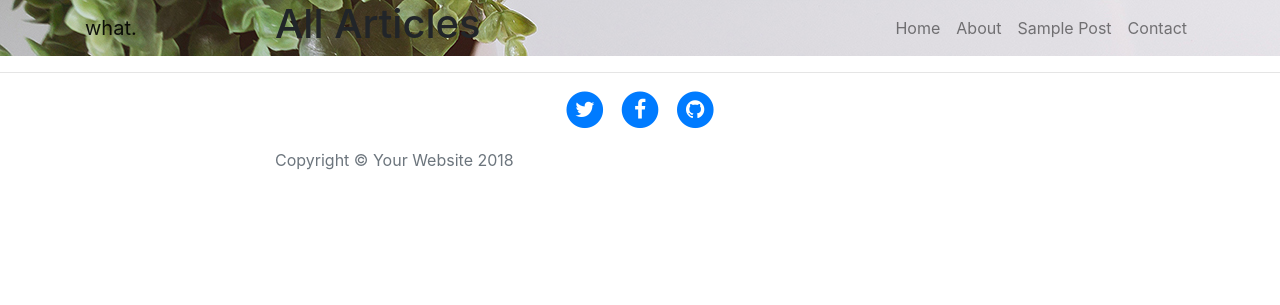
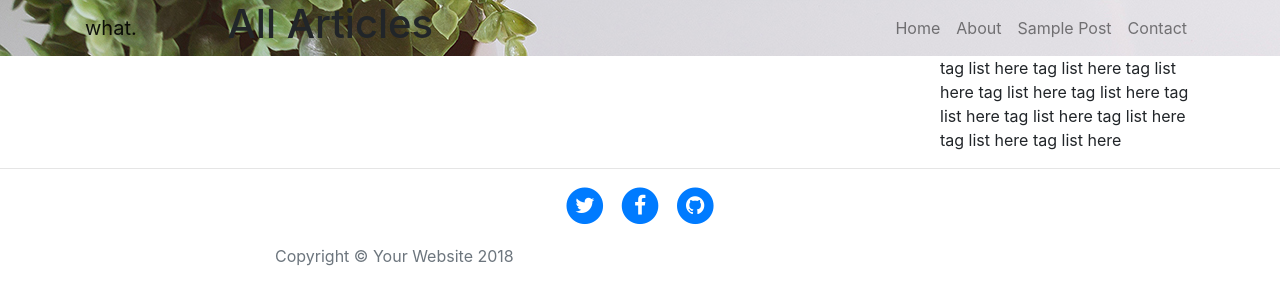
Before and after one commit to koztay/what-digitial-pure-django, a Django app: template templates/articles/article_list.html in a window 1280 px wide. Shown: the top 305 px of the page. Run offline with Django 3.2, Linux system fonts and the light colour scheme; the template is opened without the code that fills it, so the values that code supplies are empty; some libraries are stand-ins or nearby versions.

Commit message:
article list view added

```diff
--- a/templates/articles/article_list.html
+++ b/templates/articles/article_list.html
@@ -4,7 +4,7 @@
 <header class="masthead" style="background-image: url('{% static "img/home-bg.jpg" %}')">
     <div class="container">
         <div class="row">
-            <div class="col-lg-8 col-md-10 mx-auto">
+            <div class="col-lg-9 mx-auto">
                 <div class="post-heading">
                     <h1>{% trans "All Articles" %}</h1>
                 </div>
@@ -13,3 +13,27 @@
     </div>
 </header>
 {% endblock header %}
+{% block content %}
+<div class="container">
+    <div class="row">
+        <div class="col-lg-9 mx-auto">
+            {% for article in object_list %}
+            {% include "articles/post_preview.html" with article=article %}
+            <hr>
+            {% endfor %}
+        </div>
+        <div class="col-lg-3 mx-auto">
+            tag list here
+            tag list here
+            tag list here
+            tag list here
+            tag list here
+            tag list here
+            tag list here
+            tag list here
+            tag list here
+            tag list here
+        </div>
+    </div>
+</div>
+{% endblock content %}
```
